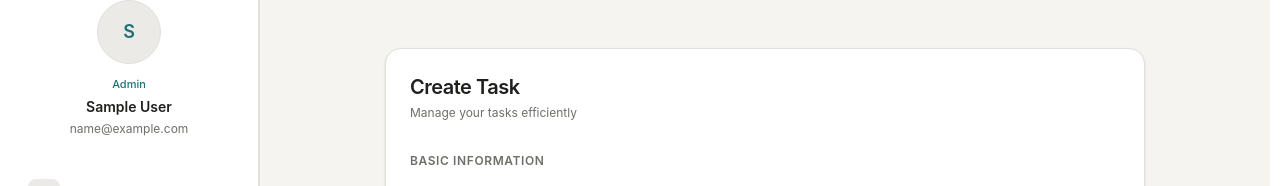
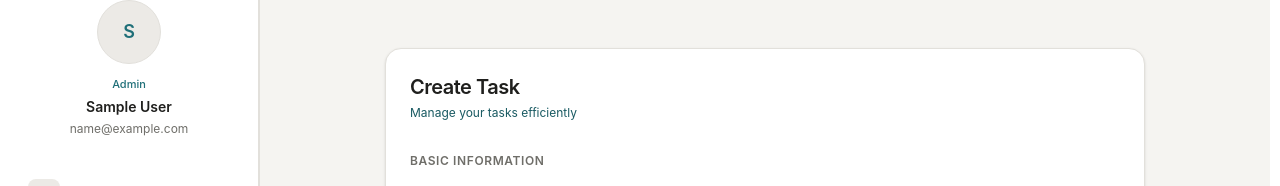
Before and after one commit to virendrasuryawanshi09/TaskSutra, a React (Vite) app in the folder frontend/: page /admin/create-task in a window 1280 px wide. Shown: the part 88-274 px from the top of the page. Built offline with nearby package versions, Linux system fonts and the light colour scheme; sample sign-in values are in the browser's storage.

Commit message:
fix: update text color and adjust date picker placement

```diff
--- a/frontend/src/pages/Admin/CreateTask.jsx
+++ b/frontend/src/pages/Admin/CreateTask.jsx
@@ -193,7 +193,7 @@ const CreateTask = () => {
               <h2 className="text-xl font-semibold text-[var(--text)] tracking-tight">
                 {taskId ? "Update Task" : "Create Task"}
               </h2>
-              <p className="text-xs text-[var(--text-muted)] mt-1">
+              <p className="text-xs text-[var(--accent-hover)] mt-1">
                 Manage your tasks efficiently
               </p>
             </div>
@@ -398,7 +398,7 @@ const CreateTask = () => {
                         handleValueChange("dueDate", parsedDate.format("YYYY-MM-DD"));
                       }
                     }}
-                    popperPlacement="bottom-start"
+                    popperPlacement="bottom-end"
                     calendarClassName="tasksutra-datepicker"
                     popperClassName="tasksutra-datepicker-popper"
                     wrapperClassName="block w-full"
```
